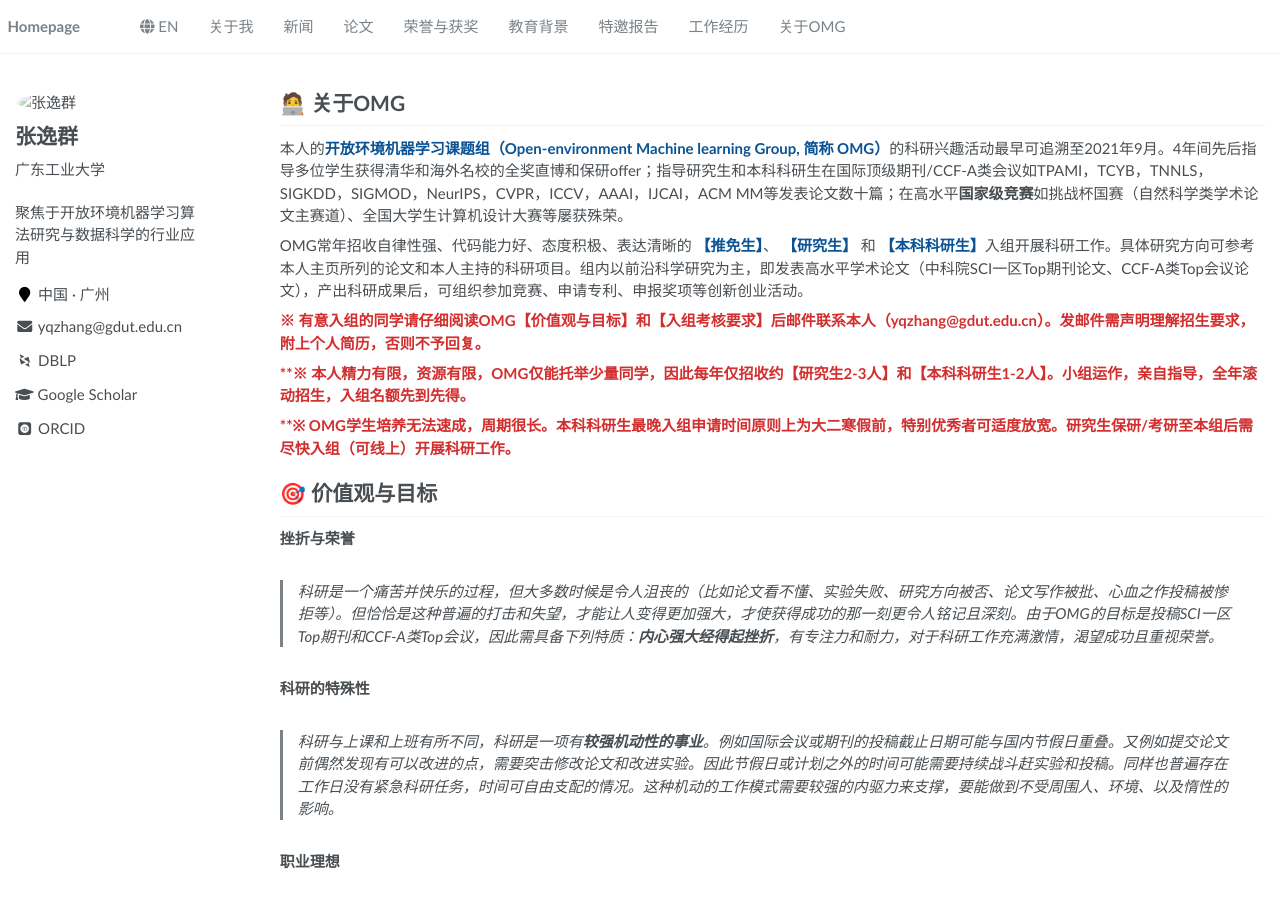
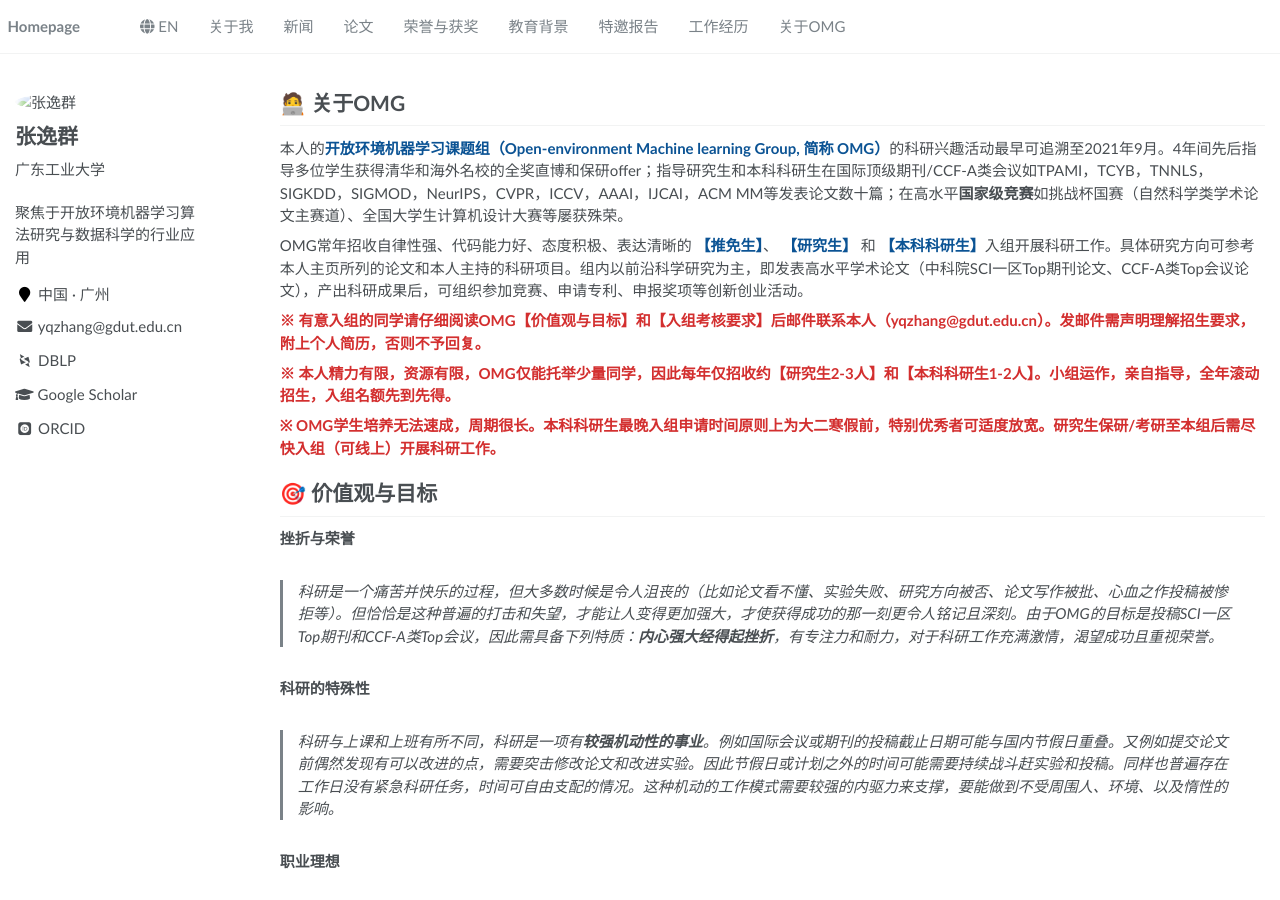
Before and after one commit to yqzhang-Zz/zh-OMG, a Jekyll site: the page built from _pages/about.md, in a window 1280 px wide and 900 px high. Built offline with Jekyll 4.4.1, drawn with Linux system fonts in a browser that asks for light colours; some web fonts are replaced.

Commit message:
Update about.md

```diff
--- a/_pages/about.md
+++ b/_pages/about.md
@@ -28,9 +28,9 @@ OMG常年招收自律性强、代码能力好、态度积极、表达清晰的
 
 <span style="color: #d32f2f; font-weight: bold;">**※ 有意入组的同学请仔细阅读OMG【价值观与目标】和【入组考核要求】后邮件联系本人（yqzhang@gdut.edu.cn）。发邮件需声明理解招生要求，附上个人简历，否则不予回复。**</span>
 
-<span style="color: #d32f2f; font-weight: bold;">****※ 本人精力有限，资源有限，OMG仅能托举少量同学，因此每年仅招收约【研究生2-3人】和【本科科研生1-2人】。小组运作，亲自指导，全年滚动招生，入组名额先到先得。**</span>
+<span style="color: #d32f2f; font-weight: bold;">**※ 本人精力有限，资源有限，OMG仅能托举少量同学，因此每年仅招收约【研究生2-3人】和【本科科研生1-2人】。小组运作，亲自指导，全年滚动招生，入组名额先到先得。**</span>
 
-<span style="color: #d32f2f; font-weight: bold;">****※ OMG学生培养无法速成，周期很长。本科科研生最晚入组申请时间原则上为大二寒假前，特别优秀者可适度放宽。研究生保研/考研至本组后需尽快入组（可线上）开展科研工作。**</span>
+<span style="color: #d32f2f; font-weight: bold;">**※ OMG学生培养无法速成，周期很长。本科科研生最晚入组申请时间原则上为大二寒假前，特别优秀者可适度放宽。研究生保研/考研至本组后需尽快入组（可线上）开展科研工作。**</span>
 
 
 # 🎯 价值观与目标
```
